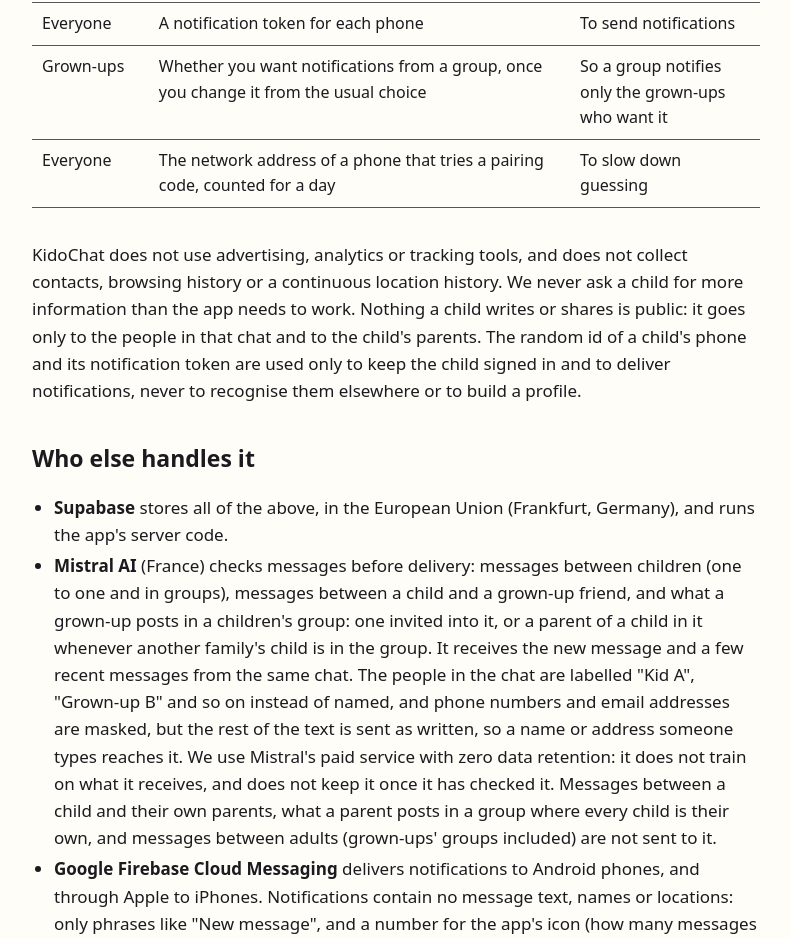
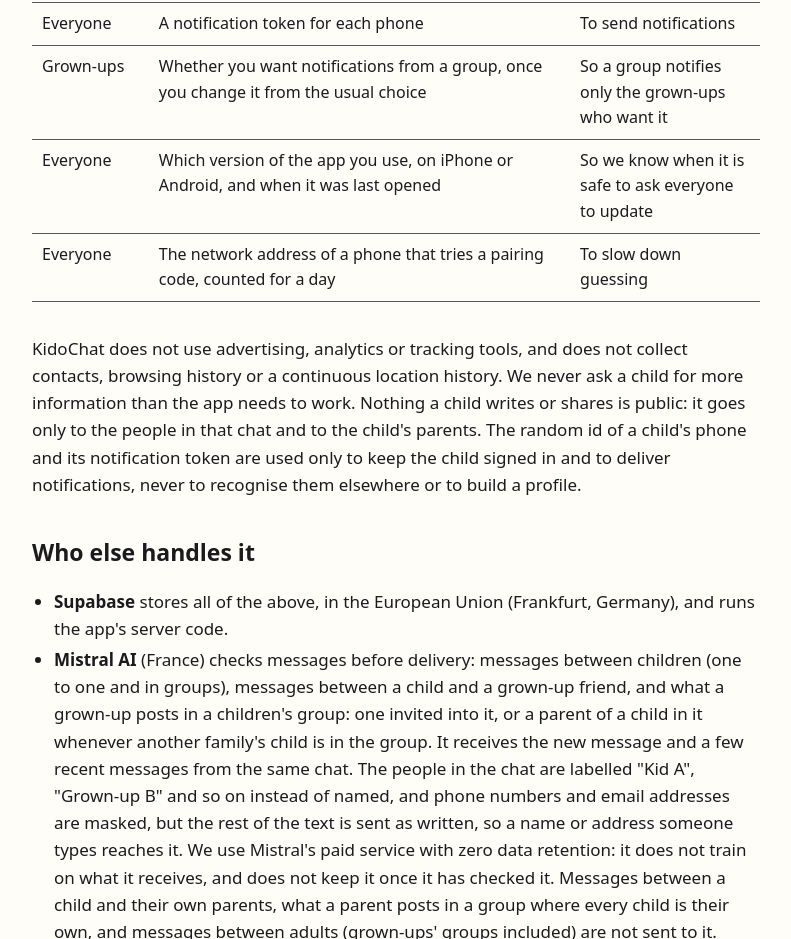
Before and after one commit to KidoChat/kidochat.github.io, a plain HTML site: page privacy.html in a window 1280 px wide. Shown: the part 2218-3157 px from the top of the page, without its empty margins (244-1035 px from the left). Drawn offline with Linux system fonts and the light colour scheme.

Commit message:
Privacy policy: which app version each person uses

```diff
--- a/privacy.html
+++ b/privacy.html
@@ -149,6 +149,9 @@ with that message, for the other parents of children in the group</td>
     <tr><td>Grown-ups</td>
         <td>Whether you want notifications from a group, once you change it from the usual choice</td>
         <td>So a group notifies only the grown-ups who want it</td></tr>
+    <tr><td>Everyone</td>
+        <td>Which version of the app you use, on iPhone or Android, and when it was last opened</td>
+        <td>So we know when it is safe to ask everyone to update</td></tr>
         <tr><td>Everyone</td>
         <td>The network address of a phone that tries a pairing code, counted for a day</td>
         <td>To slow down guessing</td></tr>
```
